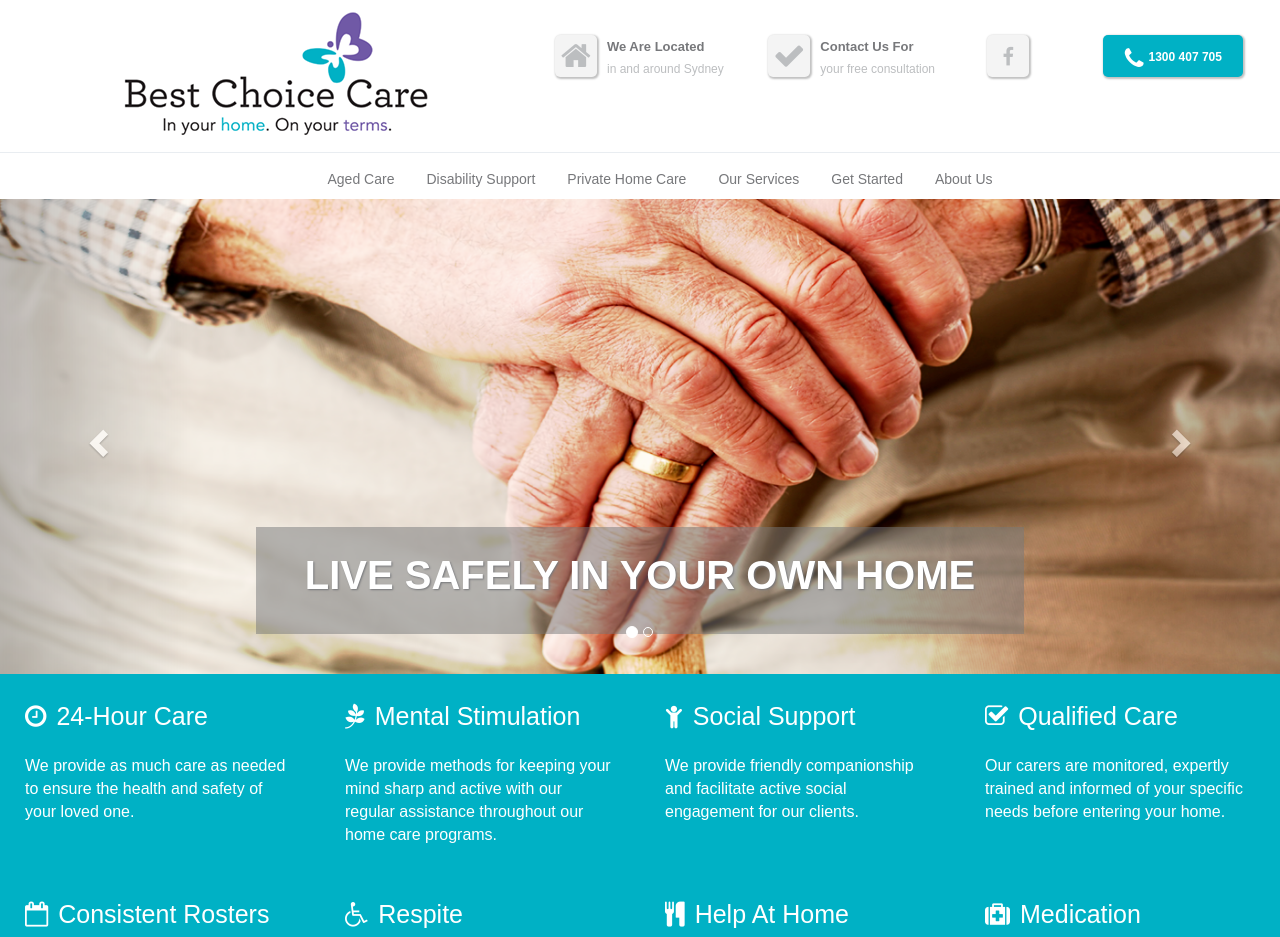
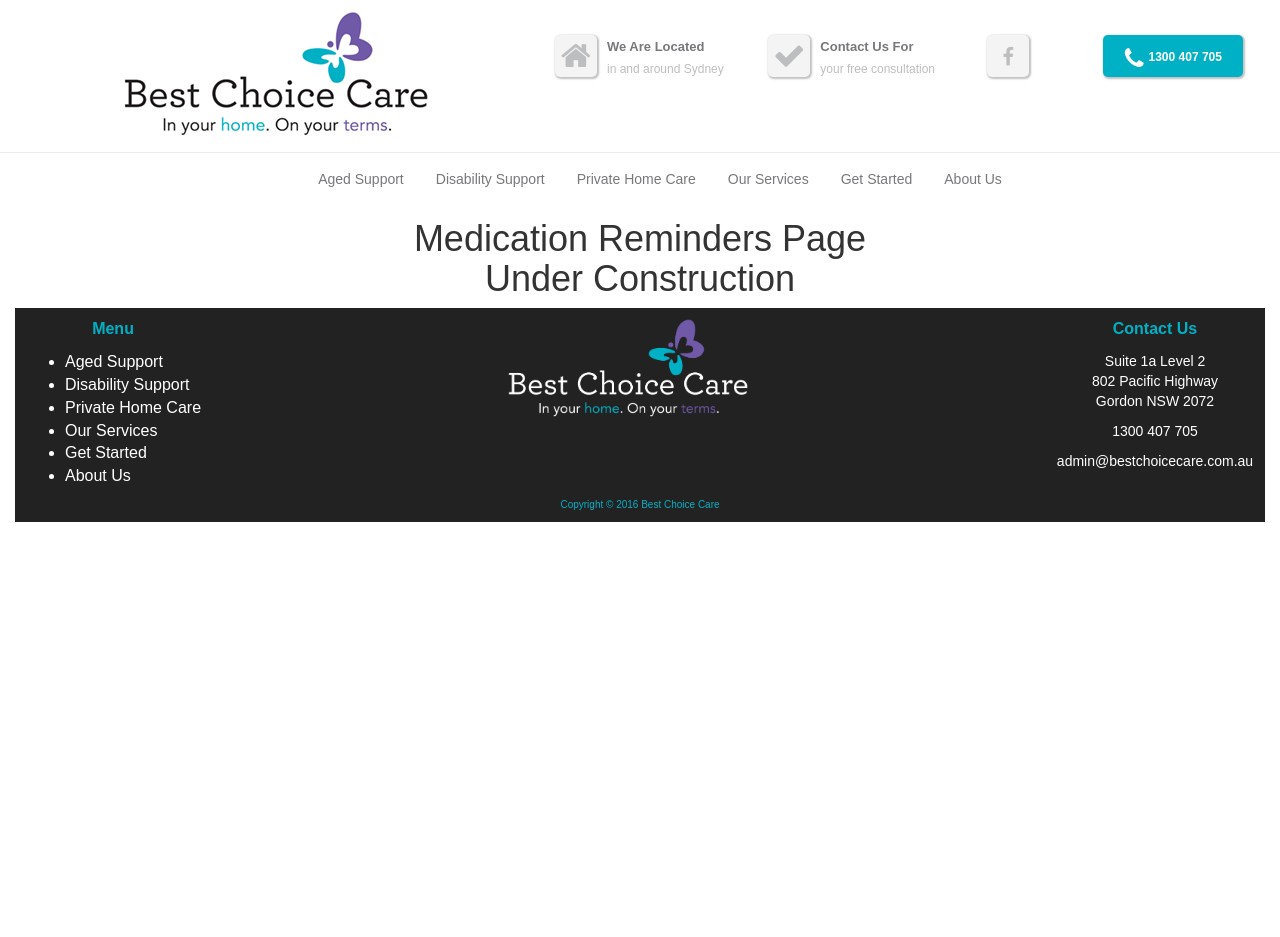
Before and after one commit to efiliba/bcc2, a React (Create React App) app: page /medication-reminder in a window 1280 px wide. Shown: the top 937 px of the page. After the commit the page ends 800 px from the top, so only its background shows below. Built offline with nearby package versions, Linux system fonts and the light colour scheme.

Commit message:
Add react router and under construction links

```diff
--- a/package.json
+++ b/package.json
@@ -6,7 +6,8 @@
     "font-awesome": "^4.7.0",
     "react": "^15.6.1",
     "react-bootstrap": "^0.31.1",
-    "react-dom": "^15.6.1"
+    "react-dom": "^15.6.1",
+    "react-router-dom": "next"
   },
   "devDependencies": {
     "node-sass-chokidar": "^0.0.3",
--- a/src/App.js
+++ b/src/App.js
@@ -4,14 +4,36 @@
 import { Header } from './common/Header';
 import { Footer } from './common/Footer';
 import { HomeContainer } from './home/HomeContainer';
+import { BrowserRouter, Route } from 'react-router-dom';
+
+const AgedCare = props => <h1>AgedCare Page<br />Under Construction</h1>;
 
 class App extends Component {
   render() {
     return (
       <Grid fluid className="app">
-        <Header />
-        <HomeContainer />
-        <Footer />
+        <BrowserRouter>
+          <div>
+            <Header />
+            <Route exact path="/" component={HomeContainer} />
+            <Route exact path="/home" component={HomeContainer} />
+            <Route exact path="/aged-care" component={AgedCare} />
+            <Route exact path="/disability-care" render={() => <h1>Disability Support Page<br />Under Construction</h1>} />
+            <Route exact path="/private-home-care" render={() => <h1>Private Home Care Page<br />Under Construction</h1>} />
+            <Route exact path="/our-services" render={() => <h1>Our Services Page<br />Under Construction</h1>} />
+            <Route exact path="/get-started" render={() => <h1>Get Started Page<br />Under Construction</h1>} />
+            <Route exact path="/about-us" render={() => <h1>About Us Page<br />Under Construction</h1>} />
+            <Route exact path="/24-hour-care" render={() => <h1>24-Hour Care Page<br />Under Construction</h1>} />
+            <Route exact path="/mental-stimulation" render={() => <h1>Mental Stimulation Page<br />Under Construction</h1>} />
+            <Route exact path="/social-support" render={() => <h1>Social Support Page<br />Under Construction</h1>} />
+            <Route exact path="/qualified-care" render={() => <h1>Qualified Care Page<br />Under Construction</h1>} />
+            <Route exact path="/consistent-rosters" render={() => <h1>Consistent Rosters Page<br />Under Construction</h1>} />
+            <Route exact path="/respite" render={() => <h1>Respite Page<br />Under Construction</h1>} />
+            <Route exact path="/help-at-home" render={() => <h1>Help At Home Page<br />Under Construction</h1>} />
+            <Route exact path="/medication-reminder" render={() => <h1>Medication Reminders Page<br />Under Construction</h1>} />
+            <Footer />
+          </div>
+        </BrowserRouter>
       </Grid>
     );
   }
--- a/src/common/Header.js
+++ b/src/common/Header.js
@@ -3,15 +3,16 @@
 import { Row, Col } from 'react-bootstrap';
 import 'font-awesome/css/font-awesome.css';
 import { NavBar } from './NavBar';
+import { Link } from 'react-router-dom';
 
 import logo from '../images/logo.png';
 
 const IconColumnLink = props =>
   <Col xs={12} sm={3} lg={2}>
     <div className="header-icon">
-      <a href={props.link} target="_blank" rel="noopener noreferrer">
+      <Link to={props.link}>
         <i className={`header-icon__icon fa fa-${props.icon} fa-2x`} />
-      </a>
+      </Link>
       <div className="header-icon__container">
         <p className="header-icon__container--title">{props.title}</p>
         <span className="header-icon__container--sub-title">{props.subTitle}</span>
@@ -43,7 +44,9 @@
     <Row>
       <Col lg={1} className="spacer" />
       <Col xs={12} lg={2} className="header-logo">
-        <a href="home"><img src={logo} alt="Best Choice Care" /></a>
+        <Link to="home">
+          <img src={logo} alt="Best Choice Care" />
+        </Link>
       </Col>
       <Col xs={0} sm={1} lg={2} className="spacer" />
       <IconColumnLink link="/" icon="home" title="We Are Located" subTitle="in and around Sydney" />
--- a/src/common/NavBar.js
+++ b/src/common/NavBar.js
@@ -1,25 +1,16 @@
 import React from 'react';
+import { Link } from 'react-router-dom';
+import navigation_links from '../navigation_links.json';
 
 export const NavBar = () =>
   <nav>
     <ul>
-      <li>
-        <a href="aged-care">Aged Care</a>
-      </li>
-      <li>
-        <a href="disability-care">Disability Support</a>
-      </li>
-      <li>
-        <a href="private-home-care">Private Home Care</a>
-      </li>
-      <li>
-        <a href="our-services">Our Services</a>
-      </li>
-      <li>
-        <a href="get-started">Get Started</a>
-      </li>
-      <li>
-        <a href="about-us">About Us</a>
-      </li>
+      {
+        navigation_links.map((link, index) =>
+          <li key={`link${index}`}>
+            <Link to={link.to}>{link.text}</Link>
+          </li>
+        )
+      }
     </ul>
   </nav>
--- a/src/home/Paralax.js
+++ b/src/home/Paralax.js
@@ -1,6 +1,7 @@
 import React from 'react';
 import './Paralax.css';
 import { Row, Col } from 'react-bootstrap';
+import { Link } from 'react-router-dom';
 
 export const Paralax = props =>
   <div className="home-paralax-container">
@@ -34,7 +35,7 @@
               a way that allows you to live life while being granted the freedom, safety and hassle-free care that you deserve.
             </div>
           </div>
-          <a href="get-started" alt="Get Started">How To Get Started Today</a>
+          <Link to="get-started">How To Get Started Today</Link>
         </Col>
       </Row>
     </div>
--- a/src/home/Tiles.js
+++ b/src/home/Tiles.js
@@ -1,14 +1,15 @@
 import React from 'react';
 import './Tiles.css';
+import { Link } from 'react-router-dom';
 
 const Tile = ({tile}) =>
-  <a className="flex-item" href={tile.header.link}>
+  <Link className="flex-item" to={tile.header.link}>
     <div className="heading">
       <i className={`fa fa-${tile.header.icon}`}></i>
       {tile.header.text}
     </div>
     <div className="description">{tile.description}</div>
-  </a>;
+  </Link>;
 
 export const Tiles = ({tiles}) =>
   <div className="home-tiles flex-container">
--- /dev/null
+++ b/src/navigation_links.json
@@ -0,0 +1,19 @@
+[{
+  "to": "aged-care",
+  "text": "Aged Support"
+}, {
+  "to": "disability-care",
+  "text": "Disability Support"
+}, {
+  "to": "private-home-care",
+  "text": "Private Home Care"
+}, {
+  "to": "our-services",
+  "text": "Our Services"
+}, {
+  "to": "get-started",
+  "text": "Get Started"
+}, {
+  "to": "about-us",
+  "text": "About Us"
+}]
--- a/src/tiles.json
+++ b/src/tiles.json
@@ -50,7 +50,7 @@
 }, {
   "header": {
     "icon": "medkit",
-    "link": "help-at-home",
+    "link": "medication-reminder",
     "text": "Medication Reminders"
   },
   "description": "We take your health seriously and provide enforced reminders to ensure that your medication is never missed."
```
Also changed, not shown: 1 other file (tests, documents, lock files or other folders).
